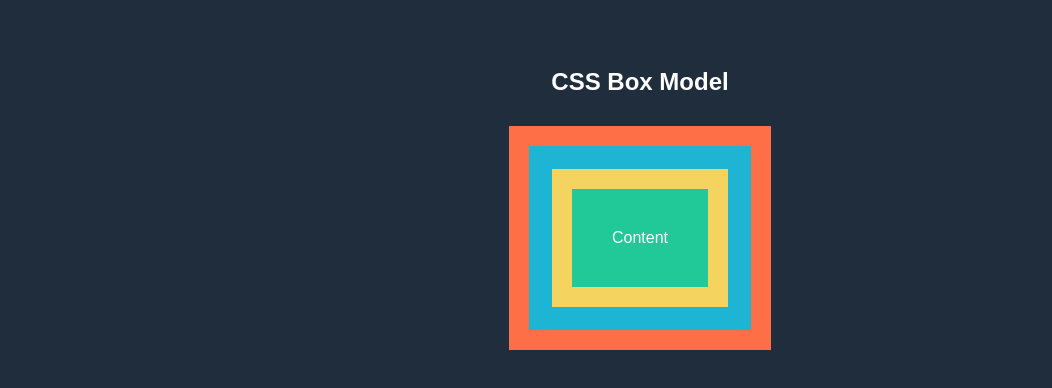
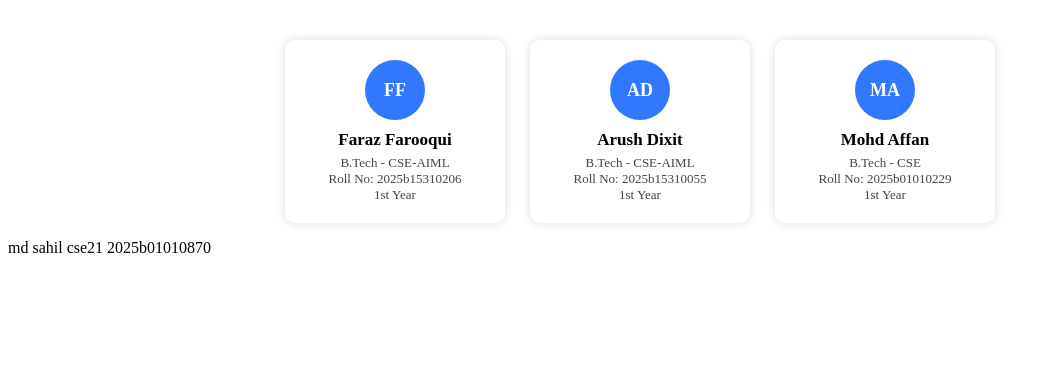
Before and after one commit to mdsahilcse21/CSE-21, a plain HTML site: page experiment8.html in a window 1280 px wide. Shown: the whole page, without its empty margins (0-1052 px from the left). Drawn offline with Linux system fonts and the light colour scheme.

Commit message:
Update experiment8.html

```diff
--- a/experiment8.html
+++ b/experiment8.html
@@ -1,32 +1,74 @@
 <!DOCTYPE html>
-<html lang="en">
+<html>
 <head>
-    <meta charset="UTF-8">
-    <title>CSS Box Model Demo</title>
+    <title>Student Profile Cards</title>
+    <link rel="stylesheet" href="style.css">
+    <style>
+
+.container {
+    display: flex;
+    justify-content: center;
+    align-items: center;
+    gap: 25px;
+    margin-top: 40px;
+}
+
+.card {
+    width: 180px;
+    padding: 20px;
+    text-align: center;
+    border-radius: 10px;
+    background: #ffffff;
+    box-shadow: 0px 0px 10px #dcdcdc;
+}
+
+.circle {
+    width: 60px;
+    height: 60px;
+    background: #2f78ff;
+    border-radius: 50%;
+    display: flex;
+    justify-content: center;
+    align-items: center;
+    color: white;
+    font-weight: bold;
+    margin: 0 auto 10px auto;
+    font-size: 18px;
+}
+
+.name {
+    font-size: 17px;
+    font-weight: bold;
+    margin-bottom: 5px;
+}
+
+.info {
+    font-size: 13px;
+    color: #444;
+}
+    </style>
 </head>
-<body style="background:#1f2d3d; font-family: Arial, sans-serif; text-align:center; padding-top:40px;">
-
-    <h2 style="color:white; margin-bottom:30px;">CSS Box Model</h2>
-
-    <!-- Margin -->
-    <div style="background:#ff6f47; padding:20px; display:inline-block;">
-
-        <!-- Border -->
-        <div style="background:#1eb4d4; padding:20px; border:3px solid #1eb4d4;">
-
-            <!-- Padding -->
-            <div style="background:#f4d35e; padding:20px;">
-
-                <!-- Content -->
-                <div style="background:#20c997; padding:40px; color:white;">
-                    Content
-                </div>
-
-            </div>
-
-        </div>
-
+<body>
+<div class="container">
+    <div class="card">
+        <div class="circle">FF</div>
+        <div class="name">Faraz Farooqui</div>
+        <div class="info">B.Tech - CSE-AIML<br>Roll No: 2025b15310206<br>1st
+Year</div>
     </div>
+    <div class="card">
+        <div class="circle">AD</div>
+        <div class="name">Arush Dixit</div>
+        <div class="info">B.Tech - CSE-AIML<br>Roll No: 2025b15310055<br>1st
+Year</div>
+    </div>
+    <div class="card">
+        <div class="circle">MA</div>
+        <div class="name">Mohd Affan</div>
+        <div class="info">B.Tech - CSE<br>Roll No: 2025b01010229<br>1st Year</div>
+    </div>
+</div>
+        <p>md sahil cse21 2025b01010870</p>
 
 </body>
 </html>
```
